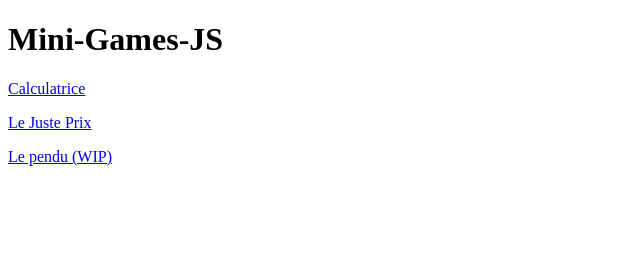
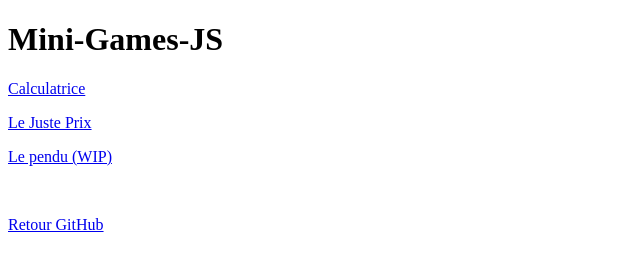
Before and after one commit to PierreJ5/Mini-Game-JS, a plain HTML site: page index.html in a window 1280 px wide. Shown: the whole page, without its empty margins (0-640 px from the left). Drawn offline with Linux system fonts and the light colour scheme.

Commit message:
Update index.html

```diff
--- a/index.html
+++ b/index.html
@@ -17,5 +17,9 @@
     <p>
         <a href="Pendu/index.html">Le pendu (WIP)</a>
     </p>
+    <br>
+    <p>
+        <a href="https://github.com/PierreJ5">Retour GitHub</a>
+    </p>
 </body>
 </html>
```
